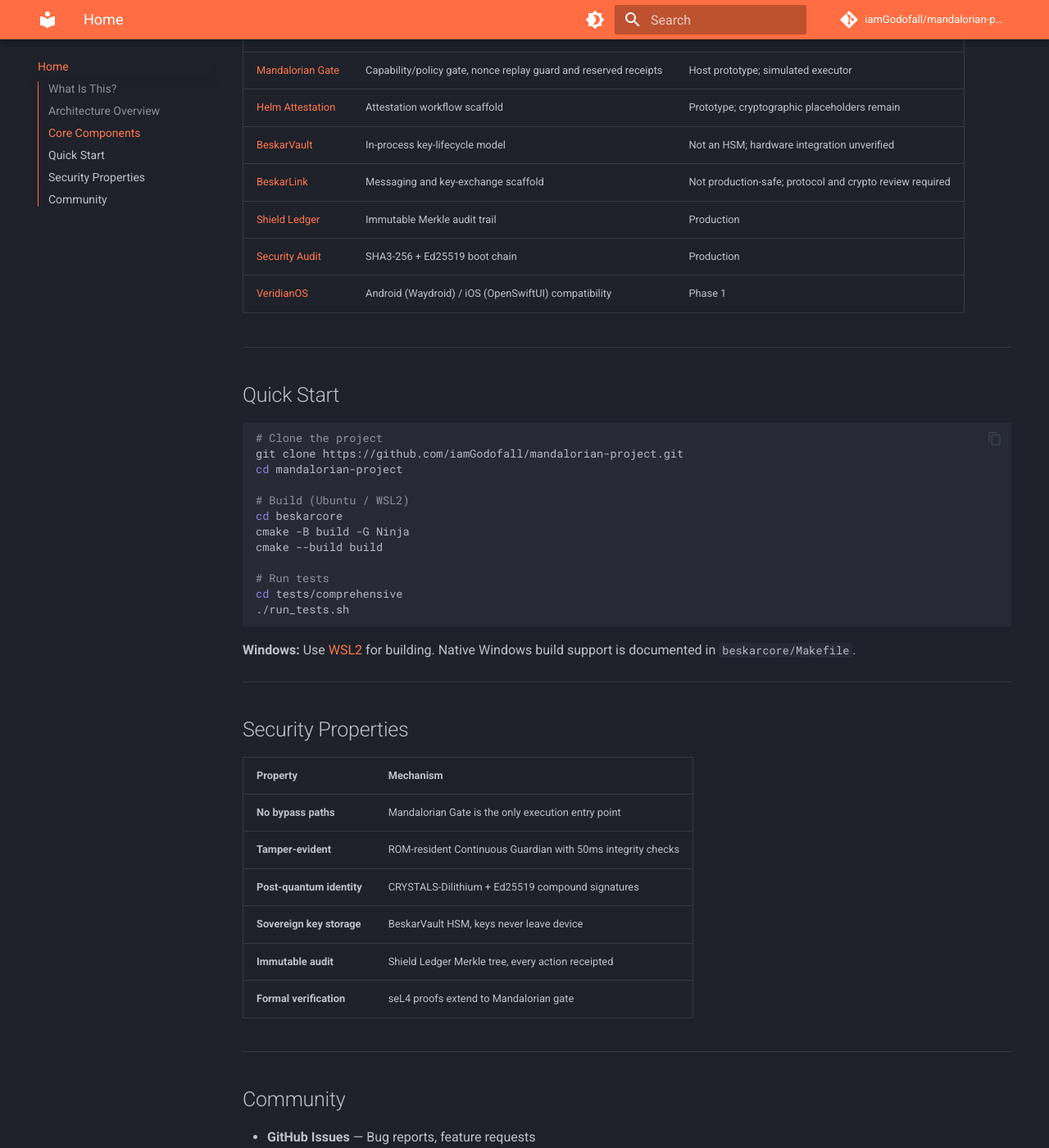
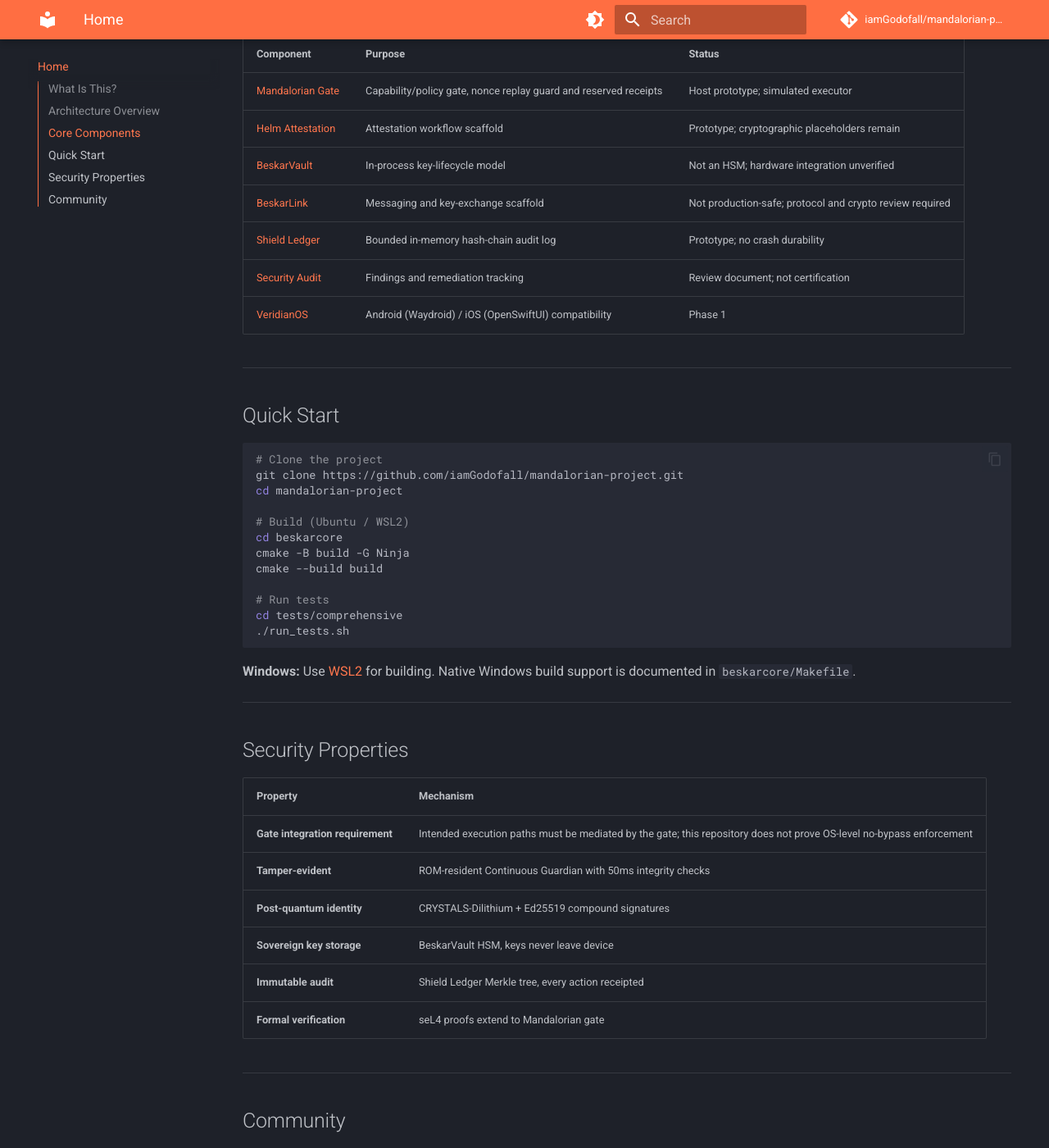
Before and after one commit to iamGodofall/mandalorian-project, an MkDocs documentation site: the page built from docs/index.md, in a window 1280 px wide and 1400 px high, scrolled down 1302 px. Shown: the whole window at 82% size. Built offline with MkDocs 1.6.1 and Material for MkDocs 9.7.7, drawn with Linux system fonts in a browser that asks for light colours; comment, search, counter and statistics services are not loaded; some of the changed text lies outside the part shown.

Commit message:
Correct security feature and maturity claims in docs index

```diff
--- a/docs/index.md
+++ b/docs/index.md
@@ -11,7 +11,7 @@ Welcome to the Mandalorian Project. This is the documentation hub for the world'
 The Mandalorian Project is building a mobile phone that **cannot betray its user** — not by policy, not by coercion, not even if the creators are compelled to. It achieves this through:
 
 - **seL4 Microkernel** — Formally verified capability-based security
-- **Mandalorian Gate** — 9-step cryptographic enforcement point, no bypass paths
+- **Mandalorian Gate** — host-side capability/policy enforcement with nonce replay checks and reserved outcome receipts; executor simulated
 - **Helm Attestation** — Post-quantum cryptographic identity (CRYSTALS-Dilithium + Ed25519)
 - **BeskarVault** — Hardware security module with 32 key slots and tamper response
 - **Shield Ledger** — Immutable Merkle tree audit trail, every action receipted
@@ -26,7 +26,7 @@ The Mandalorian Project is building a mobile phone that **cannot betray its user
 |                                                                   |
 |  +----------+    +------------+      +-------------------------+ |
 |  | VeridianOS|    |   Aegis    |      |   Mandalorian Gate      | |
-|  | Android/ | <-> | Real-time | <->  | (9-step enforcer)       | |
+|  | Android/ | <-> | Real-time | <->  | (host-side gate)        | |
 |  |   iOS    |    |  Monitor   |      | No bypass. Ever.        | |
 |  +----------+    +------------+      +------------+-------------+ |
 |                                                  |                |
@@ -54,8 +54,8 @@ The Mandalorian Project is building a mobile phone that **cannot betray its user
 | [Helm Attestation](architecture/helm.md) | Attestation workflow scaffold | Prototype; cryptographic placeholders remain |
 | [BeskarVault](architecture/vault.md) | In-process key-lifecycle model | Not an HSM; hardware integration unverified |
 | [BeskarLink](architecture/link.md) | Messaging and key-exchange scaffold | Not production-safe; protocol and crypto review required |
-| [Shield Ledger](architecture/ledger.md) | Immutable Merkle audit trail | Production |
-| [Security Audit](security/SECURITY_AUDIT_CRITICAL_FINDINGS.md) | SHA3-256 + Ed25519 boot chain | Production |
+| [Shield Ledger](architecture/ledger.md) | Bounded in-memory hash-chain audit log | Prototype; no crash durability |
+| [Security Audit](security/SECURITY_AUDIT_CRITICAL_FINDINGS.md) | Findings and remediation tracking | Review document; not certification |
 | [VeridianOS](https://github.com/iamGodofall/mandalorian-project) | Android (Waydroid) / iOS (OpenSwiftUI) compatibility | Phase 1 |
 
 ---
@@ -85,7 +85,7 @@ cd tests/comprehensive
 
 | Property | Mechanism |
 |----------|-----------|
-| **No bypass paths** | Mandalorian Gate is the only execution entry point |
+| **Gate integration requirement** | Intended execution paths must be mediated by the gate; this repository does not prove OS-level no-bypass enforcement |
 | **Tamper-evident** | ROM-resident Continuous Guardian with 50ms integrity checks |
 | **Post-quantum identity** | CRYSTALS-Dilithium + Ed25519 compound signatures |
 | **Sovereign key storage** | BeskarVault HSM, keys never leave device |
```
